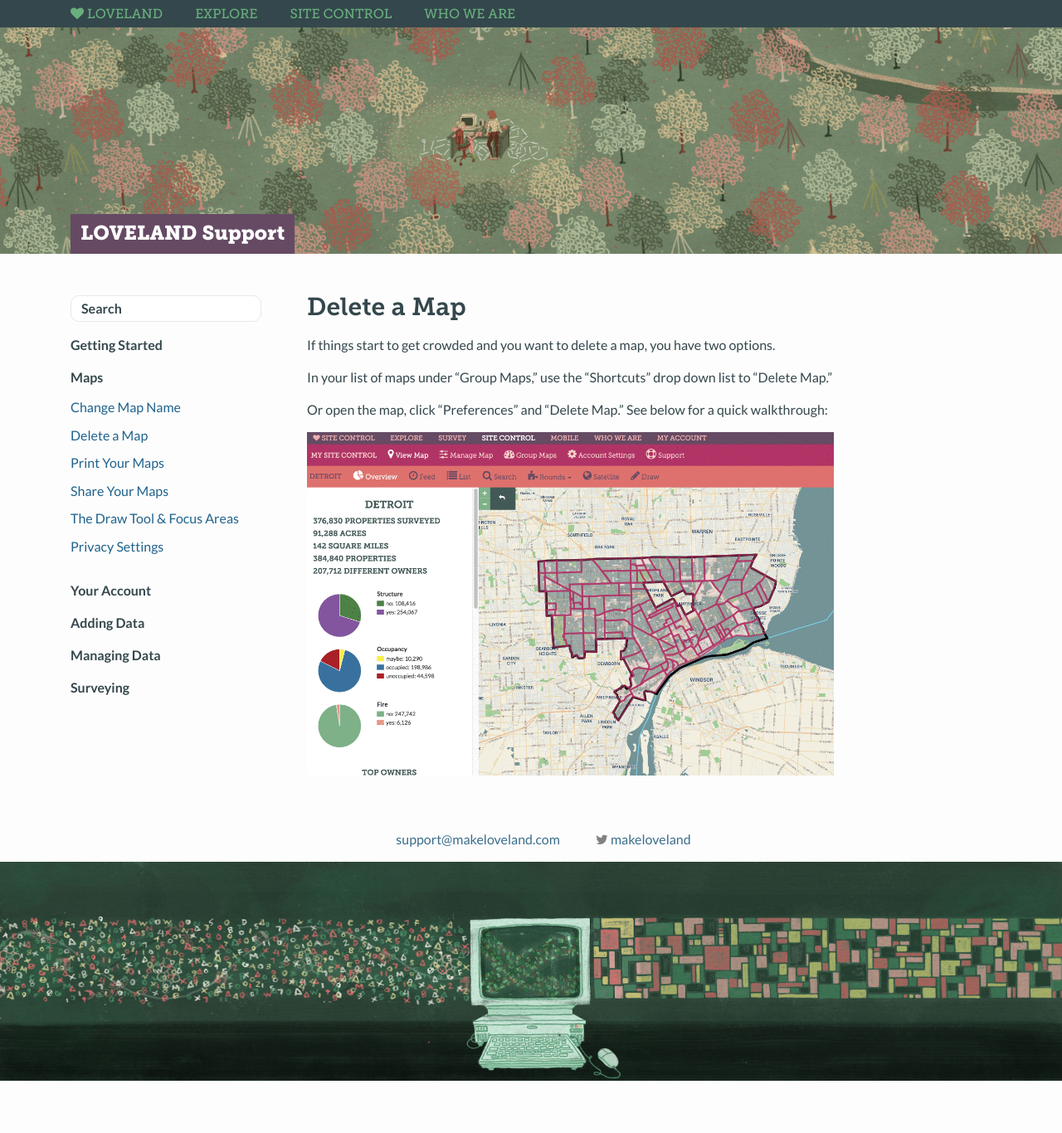
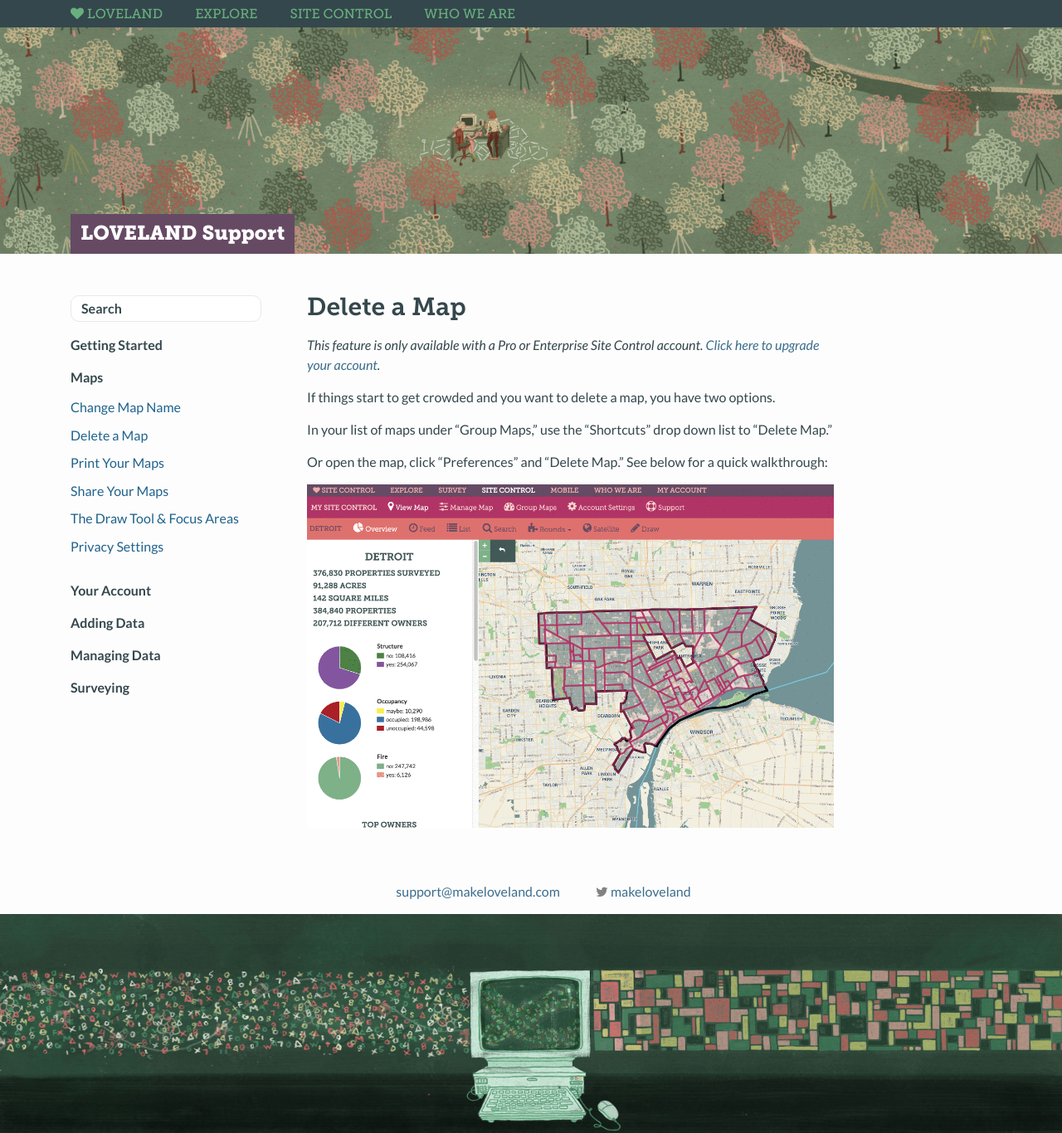
Before and after one commit to loveland/support, a Jekyll site: the page built from _articles/delete-a-map.md, in a window 1280 px wide. Shown: the whole page at 83% size. Built offline with Jekyll 4.4.1, drawn with Linux system fonts in a browser that asks for light colours; a script that is not in the unit is left out; before the commit the page ends 1303 px from its top, so only the background shows below that.

Commit message:
Updated delete-a-map.md

```diff
--- a/_articles/delete-a-map.md
+++ b/_articles/delete-a-map.md
@@ -5,6 +5,8 @@
 intro: How to delete a map you no longer want
 title: Delete a Map
 ---
+_This feature is only available with a Pro or Enterprise Site Control account. [Click here to upgrade your account](click here to upgrade your account)._
+
 If things start to get crowded and you want to delete a map, you have two options.
 
 In your list of maps under "Group Maps," use the "Shortcuts" drop down list to "Delete Map."
```
